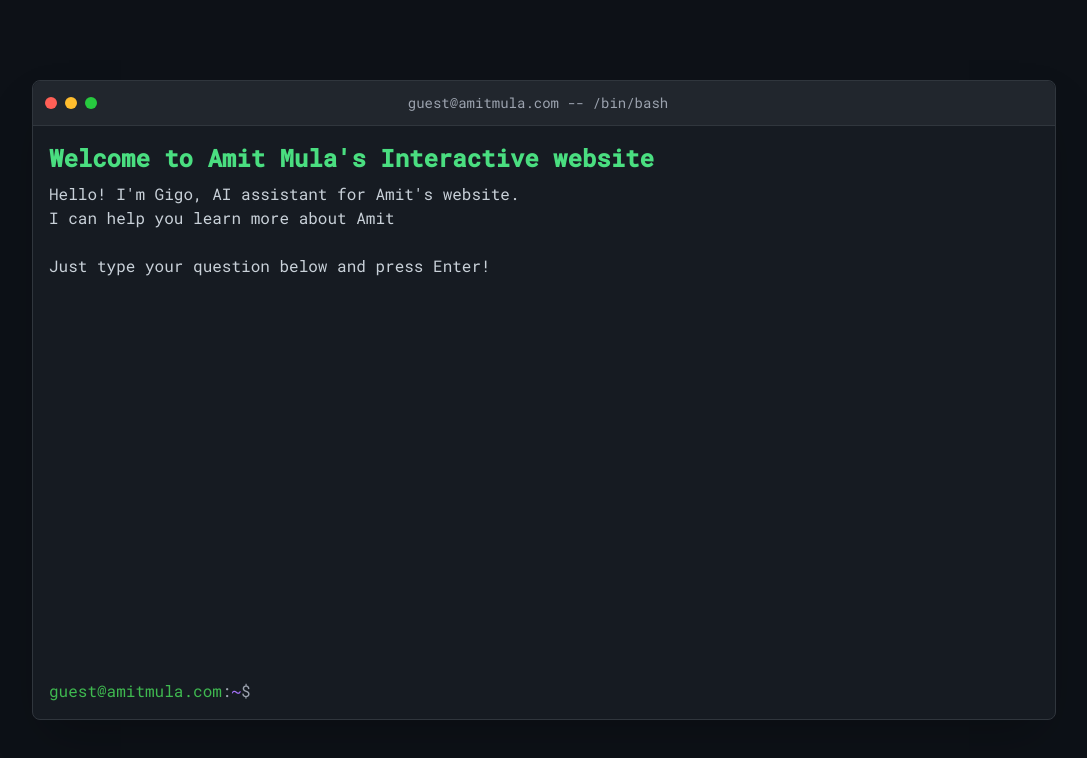
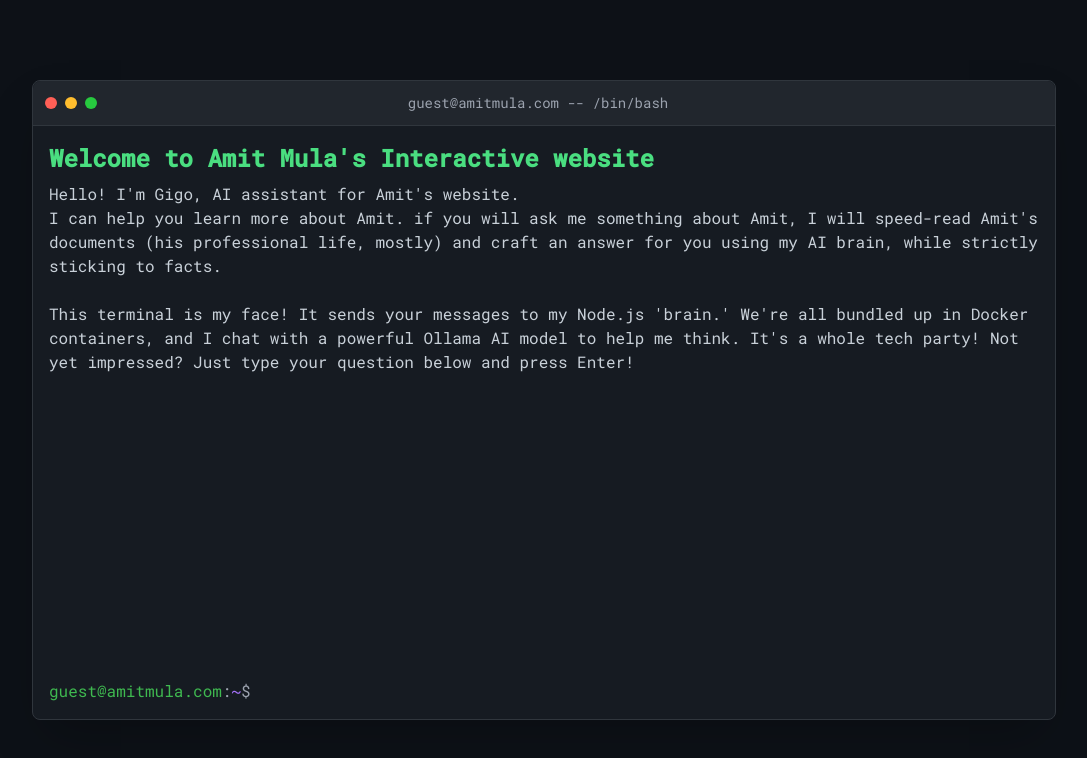
Before and after one commit to amitmula/amitmuladotcom, a website: page index.html in a window 1280 px wide. Shown: the whole page, without its empty margins (96-1183 px from the left). Drawn offline with nearby package versions, Linux system fonts and the light colour scheme.

Commit message:
updating intro text

```diff
--- a/index.html
+++ b/index.html
@@ -232,9 +232,10 @@
                 <div class="mb-4">
                     <div class="text-xl sm:text-2xl font-bold text-green-400">Welcome to Amit Mula's Interactive website</div>
                     <p class="mt-2">Hello! I'm Gigo, AI assistant for Amit's website.</p>
-                    <p>I can help you learn more about Amit</p>
+                    <p>I can help you learn more about Amit. if you will ask me something about Amit, I will speed-read Amit's documents (his professional life, mostly) and craft an answer for you using my AI brain, while strictly sticking to facts.</p>
                     <br>
-                    <p>Just type your question below and press Enter!</p>
+                    <p>This terminal is my face! It sends your messages to my Node.js 'brain.' We're all bundled up in Docker containers,
+  and I chat with a powerful Ollama AI model to help me think. It's a whole tech party! Not yet impressed? Just type your question below and press Enter!</p>
                 </div>
             `;
         }
```
Also changed, not shown: data/how_gigo_works.txt (added, +7 -0 lines).
